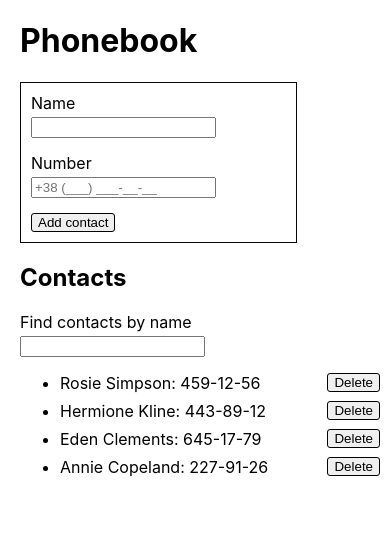
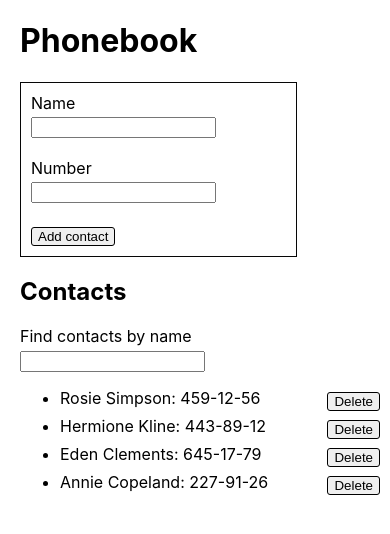
Before and after one commit to YuriiBonislavskiy/goit-react-hw-02-phonebook, a React (Create React App) app: page / in a window 390 px wide. Shown: the top 534 px of the page. Built offline with nearby package versions, Linux system fonts and the light colour scheme.

Commit message:
HW 2 Phonebook

```diff
--- a/package.json
+++ b/package.json
@@ -7,12 +7,13 @@
     "@testing-library/jest-dom": "^5.16.3",
     "@testing-library/react": "^12.1.4",
     "@testing-library/user-event": "^13.5.0",
+    "formik": "^2.4.3",
     "nanoid": "^4.0.2",
-    "notiflix": "^3.2.6",
     "react": "^18.1.0",
     "react-dom": "^18.1.0",
     "react-scripts": "5.0.1",
-    "web-vitals": "^2.1.3"
+    "web-vitals": "^2.1.3",
+    "yup": "^1.2.0"
   },
   "scripts": {
     "start": "react-scripts start",
--- a/src/components/ContactForm/ContactForm.jsx
+++ b/src/components/ContactForm/ContactForm.jsx
@@ -1,123 +1,58 @@
 import React, { Component } from 'react';
+import { Formik, Form, Field, ErrorMessage } from 'formik';
+import * as yup from 'yup';
 import { nanoid } from 'nanoid';
-import Notiflix from 'notiflix';
 import css from './ContactForm.module.css';
-import { nameVerification } from 'utils';
-import { phoneVerification } from 'utils';
-import { мaskPattern, textPattern, symbolsPattern } from 'constans';
 
 class ContactForm extends Component {
-  stats = {
+
+  initialValues = {
     name: '',
     number: '',
   };
 
-  maskLength = '';
+  schema = yup.object().shape({
+    name: yup
+      .string()
+      .required('Required')
+      .trim()
+      .matches(
+        /^[a-zA-Zа-яА-Я]+(([' -][a-zA-Zа-яА-Я ])?[a-zA-Zа-яА-Я]*)*$/,
+        'Is not in correct format'
+      ),
+    number: yup
+      .string()
+      .required('Required')
+      .trim()
+      .matches(
+        /\+?\d{1,4}?[-.\s]?\(?\d{1,3}?\)?[-.\s]?\d{1,4}[-.\s]?\d{1,4}[-.\s]?\d{1,9}/,
+        'Is not in correct format'
+      ),
+  });
 
-  handeSubmit = event => {
-    event.preventDefault();
-    const { name, number } = this.state;
-
-    if (name.split(" ").length < 2) {
-          Notiflix.Notify.failure(
-            `Contact name must contain at least first and last name`,
-            {
-              timeout: 2000,
-            }
-          );
+  handleSubmit = (values, { resetForm }) => {
+    const { name, number } = values;
+    const { contacts } = this.props;
+    if (contacts.findIndex(contact => contact.name === name) >= 0) {
+      alert(`${name} is already in contacts`);
       return;
     }
-
-
-    if (number.length < мaskPattern.length) {
-      Notiflix.Notify.failure(`${number} Incomplete digits in phone number`, {
-        timeout: 2000,
-      });
-    return;}
-
-    if (
-      this.props.contacts.findIndex(contact => contact.name === name) >= 0
-    ) {
-      alert(`${name} is already in contacts`);
-      // Notiflix.Notify.failure(`${name} is already in contacts`, {
-      //   timeout: 2000,
-      // });
-      return;
-    }
-
     const contact = {
       id: nanoid(),
       name: name,
       number: number,
     };
-
     this.props.onSubmit(contact);
-
-    this.setState(preState => {
-      return { name: '', number: '' };
-    });
-
-    event.target.reset();
+    resetForm();
   };
 
-  contactValueVerification = event => {
-    const { target } = event;
-    const { name, value, title, dataset } = event.target;
-    switch (name) {
-      case 'name':
-        const verifiedName = nameVerification(
-          // Повертається об'єкт {"Значення поля", "Текст помилки", "Позиція курсора"}
-          value, // Значення Input
-          dataset.pattern, // Дозволені літери і знаки
-          dataset.patternadd, // Дозволені знаки для перевірки що знак
-          title, // Стандартне повідомлення про помилку
-          dataset.prevalue, // Попереднє значення Input
-          target // Елемент DOM
+  formError = ({ name }) => {
+    return (
+      <ErrorMessage
+        name={name}
+        render={message => <div className={css.error}>{message}</div>}
+      />
     );
-        target.value = verifiedName.value;
-        verifiedName.errorMassage &&
-          Notiflix.Notify.failure(verifiedName.errorMassage, {
-            timeout: 2000,
-          });
-        target.dataset.prevalue = target.value;
-        target.setSelectionRange(
-          verifiedName.cursorPos,
-          verifiedName.cursorPos
-        );
-        break;
-
-      case 'number':
-        const verifiedNumber = phoneVerification(
-          // Повертається об'єкт {"Значення поля", "Текст помилки", "Позиція курсора"}
-          value, // Значення Input
-          dataset.mask, // Маска вводу
-          title, // Стандартне повідомлення про помилку
-          dataset.prevalue, // Попереднє значення Input
-          target // Елемент DOM
-        );
-
-        target.value = verifiedNumber.value;
-        target.value === target.dataset.prevalue &&
-          verifiedNumber.errorMassage &&
-          Notiflix.Notify.failure(verifiedNumber.errorMassage, {
-            timeout: 2000,
-          });
-        target.dataset.prevalue = target.value;
-        target.setSelectionRange(
-          verifiedNumber.cursorPos,
-          verifiedNumber.cursorPos
-        );
-        break;
-
-      default:
-    }
-  };
-
-  saveInputValue = ({ target }) => {
-    const { name } = target;
-    this.setState(() => {
-      return { [name]: target.value };
-    });
   };
 
   render() {
@@ -125,44 +60,35 @@ class ContactForm extends Component {
     const phoneInputId = nanoid();
 
     return (
-      <form className={css.form} onSubmit={this.handeSubmit}>
+      <Formik
+        initialValues={this.initialValues}
+        validationSchema={this.schema}
+        onSubmit={this.handleSubmit}
+      >
+        <Form className={css.form} autoComplete="off">
           <label htmlFor={nameInputId}>
             Name
-          <input
+            <Field
+              id={nameInputId}
+              className={css.formInput}
               type="text"
               name="name"
-            // pattern="^[a-zA-Zа-яА-Я]+(([' -][a-zA-Zа-яА-Я ])?[a-zA-Zа-яА-Я]*)*$"
-            title="Name may contain only letters, apostrophe, dash and spaces. For example Adrian, Jacob Mercer, Charles de Batz de Castelmore d'Artagnan"
-            required
-            data-pattern={textPattern}
-            data-patternadd={symbolsPattern}
-            data-prevalue=""
-            id={nameInputId}
-            onChange={this.contactValueVerification}
-            onBlur={this.saveInputValue}
-            // onKeyDown={this.contactValueVerification}
             />
+            <this.formError name="name"/>
           </label>
           <label htmlFor={phoneInputId}>
             Number
-          <input
+            <Field
+              id={phoneInputId}
+              className={css.formInput}
               type="tel"
               name="number"
-            // pattern="\+?\d{1,4}?[-.\s]?\(?\d{1,3}?\)?[-.\s]?\d{1,4}[-.\s]?\d{1,4}[-.\s]?\d{1,9}"
-            title="Phone number must be digits only"
-            id={phoneInputId}
-            required
-            // data-mask="+38 (___) ___-__-__"
-            data-mask={мaskPattern}
-            data-prevalue=""
-            placeholder={мaskPattern}
-            onChange={this.contactValueVerification}
-            onBlur={this.saveInputValue}
-            // onKeyDown={this.contactValueVerification}
             />
+            <this.formError name="number" />
           </label>
           <button type="submit">Add contact</button>
-      </form>
+        </Form>
+      </Formik>
     );
   }
 }
--- a/src/components/ContactForm/ContactForm.module.css
+++ b/src/components/ContactForm/ContactForm.module.css
@@ -6,23 +6,43 @@
 }
 
 label {
+    position: relative;
     display: block;
-    margin-bottom: 10px;
+    /* margin-bottom: 10px; */
 }
 
-input {
+.formInput {
     display: block;
     margin-top: 4px;
-        margin-bottom: 5px;
-        &:hover,
-            &:focus {
-               border-color: rgb(64, 199, 236);
-            }
+    margin-bottom: 20px;
+
+    &:hover,
+    &:focus {
+        border-color: rgb(64, 199, 236);
+    }
 }
 
 button {
     width: fit-content;
+    margin-top: 4px;
     border: 1px solid;
     border-radius: 3px;
-    &:hover, &:focus {background-color: rgb(64, 199, 236)}
+
+    &:hover,
+    &:focus {
+        background-color: rgb(64, 199, 236)
+    }
 }
+
+.error {
+    position: absolute;
+    left: 0px;
+    bottom: 0px;
+    min-width: 200px;
+    /* padding-left: 8px; */
+    /* transform: translateX(180px); */
+    /* border: 1px solid red; */
+    color: red;
+    /* transform: translateY(-50%); */
+
+}
--- a/src/components/ContactList/ContactList.jsx
+++ b/src/components/ContactList/ContactList.jsx
@@ -1,24 +1,11 @@
 import PropTypes from 'prop-types';
 import css from './ContactList.module.css';
+import ContactsListItem from '../ContactsListItem';
 
 const ContactsList = ({ contacts, onDeleteContact }) => {
   return (
     <ul className={css.contactlist}>
-      {contacts.map(({ id, name, number }) => {
-        return (
-          <li className={css.contactitem} key={id}>
-            {name}: {number}
-            <button
-              className={css.deletebutton}
-              type="button"
-              data-id={id}
-              onClick={() => onDeleteContact(id)}
-            >
-              Delete
-            </button>
-          </li>
-        );
-      })}
+      <ContactsListItem contacts={contacts} onDeleteContact={onDeleteContact} />
     </ul>
   );
 };
@@ -31,7 +18,7 @@ ContactsList.prototype = {
       number: PropTypes.string.isRequired,
     })
   ),
-  onClick: PropTypes.func.isRequired,
+  onDeleteContact: PropTypes.func.isRequired,
 };
 
 export default ContactsList;
--- a/src/components/ContactList/ContactList.module.css
+++ b/src/components/ContactList/ContactList.module.css
@@ -3,23 +3,3 @@
   width: 30%;
   min-width: 320px;
 }
-
-.contactitem {
-  position: relative;
-  margin-bottom: 8px;
-  width: 100%;
-  justify-content: left;
-}
-
-.deletebutton {
-  position: absolute;
-  right: 0px;
-  border: 1px solid;
-  border-radius: 3px;
-  box-shadow: none;
-
-  &:hover,
-  &:focus {
-    background-color: rgb(64, 199, 236);
-  }
-}
--- /dev/null
+++ b/src/components/ContactsListItem/ContactsListItem.jsx
@@ -0,0 +1,33 @@
+import PropTypes from 'prop-types';
+import css from './ContactsListItem.module.css';
+
+export const ContactsListItem = ({ contacts, onDeleteContact }) => {
+  return contacts.map(({ id, name, number }) => {
+    return (
+      <li className={css.contactitem} key={id}>
+        {name}: {number}
+        <button
+          className={css.deletebutton}
+          type="button"
+          data-id={id}
+          onClick={() => onDeleteContact(id)}
+        >
+          Delete
+        </button>
+      </li>
+    );
+  });
+};
+
+ContactsListItem.prototype = {
+  contacts: PropTypes.arrayOf(
+    PropTypes.shape({
+      id: PropTypes.string.isRequired,
+      name: PropTypes.string.isRequired,
+      number: PropTypes.string.isRequired,
+    })
+  ),
+  onDeleteContact: PropTypes.func.isRequired,
+};
+
+export default ContactsListItem;
--- /dev/null
+++ b/src/components/ContactsListItem/ContactsListItem.module.css
@@ -0,0 +1,20 @@
+
+.contactitem {
+  position: relative;
+  margin-bottom: 8px;
+  width: 100%;
+  justify-content: left;
+}
+
+.deletebutton {
+  position: absolute;
+  right: 0px;
+  border: 1px solid;
+  border-radius: 3px;
+  box-shadow: none;
+
+  &:hover,
+  &:focus {
+    background-color: rgb(64, 199, 236);
+  }
+}
--- /dev/null
+++ b/src/components/ContactsListItem/index.js
@@ -0,0 +1 @@
+export { default } from './ContactsListItem';
--- a/src/components/Filter/Filter.jsx
+++ b/src/components/Filter/Filter.jsx
@@ -1,7 +1,7 @@
 import PropTypes from 'prop-types';
 import css from './Filter.module.css';
 
-const ContactsFilter = ({ filter, onChangeFilter }) => {
+const Filter = ({ filter, onChangeFilter }) => {
   return (
     <span>
       <p>Find contacts by name</p>
@@ -9,18 +9,17 @@ const ContactsFilter = ({ filter, onChangeFilter }) => {
         className={css.filter}
         type="text"
         name="contactsFilter"
-        title="Name may contain only letters, apostrophe, dash and spaces. For example Adrian, Jacob Mercer, Charles de Batz de Castelmore d'Artagnan"
         onChange={onChangeFilter}
+        value={filter}
       >
-        {filter}
       </input>
     </span>
   );
 };
 
-ContactsFilter.protoType = {
+Filter.protoType = {
   filter: PropTypes.string.isRequired,
   onChange: PropTypes.func.isRequired,
 };
 
-export default ContactsFilter;
+export default Filter;
```
Also changed, not shown: src/components/App/App.jsx (+4 -18 lines), 1 other file (tests, documents, lock files or other folders). Lines whose indentation alone changed are shown as unchanged.
